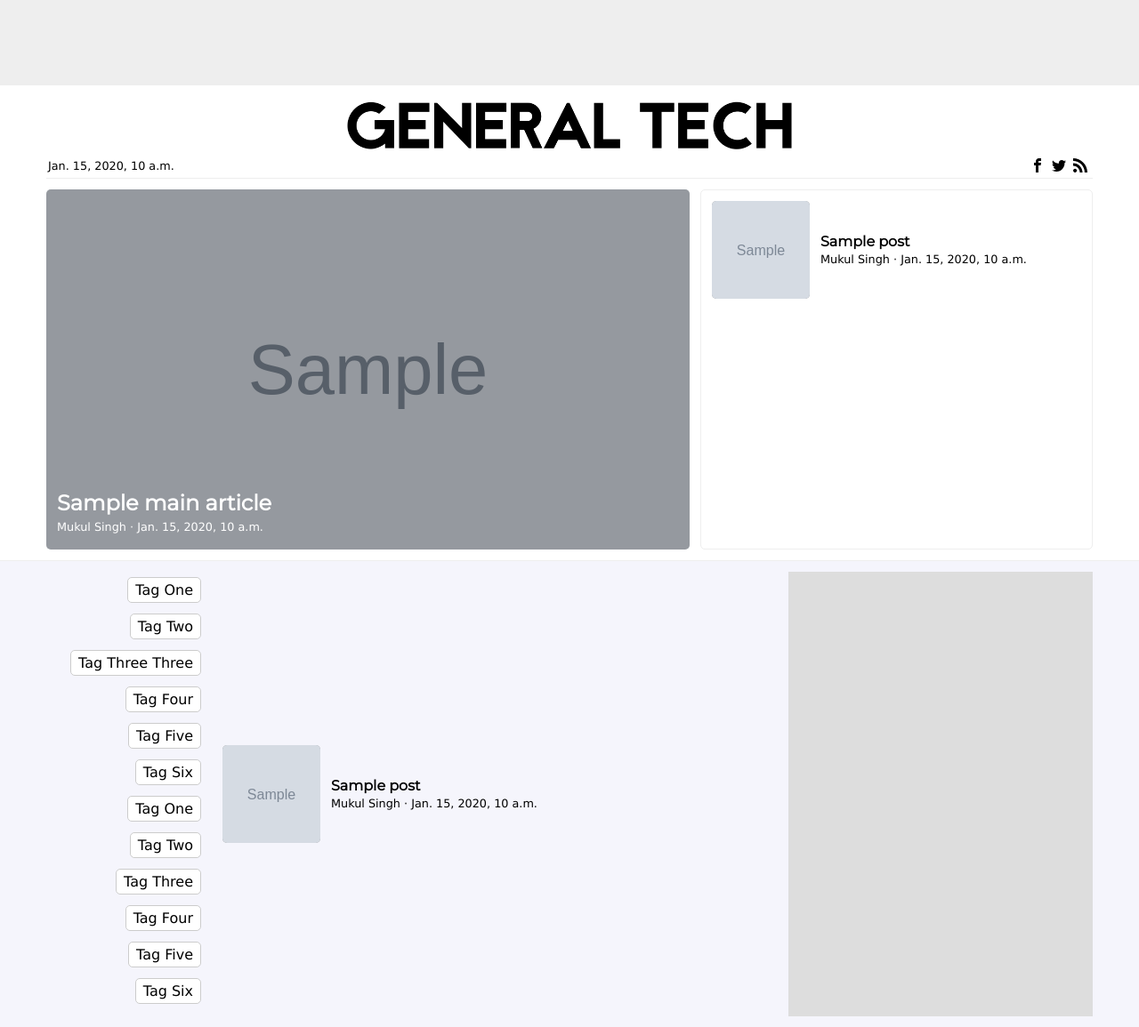
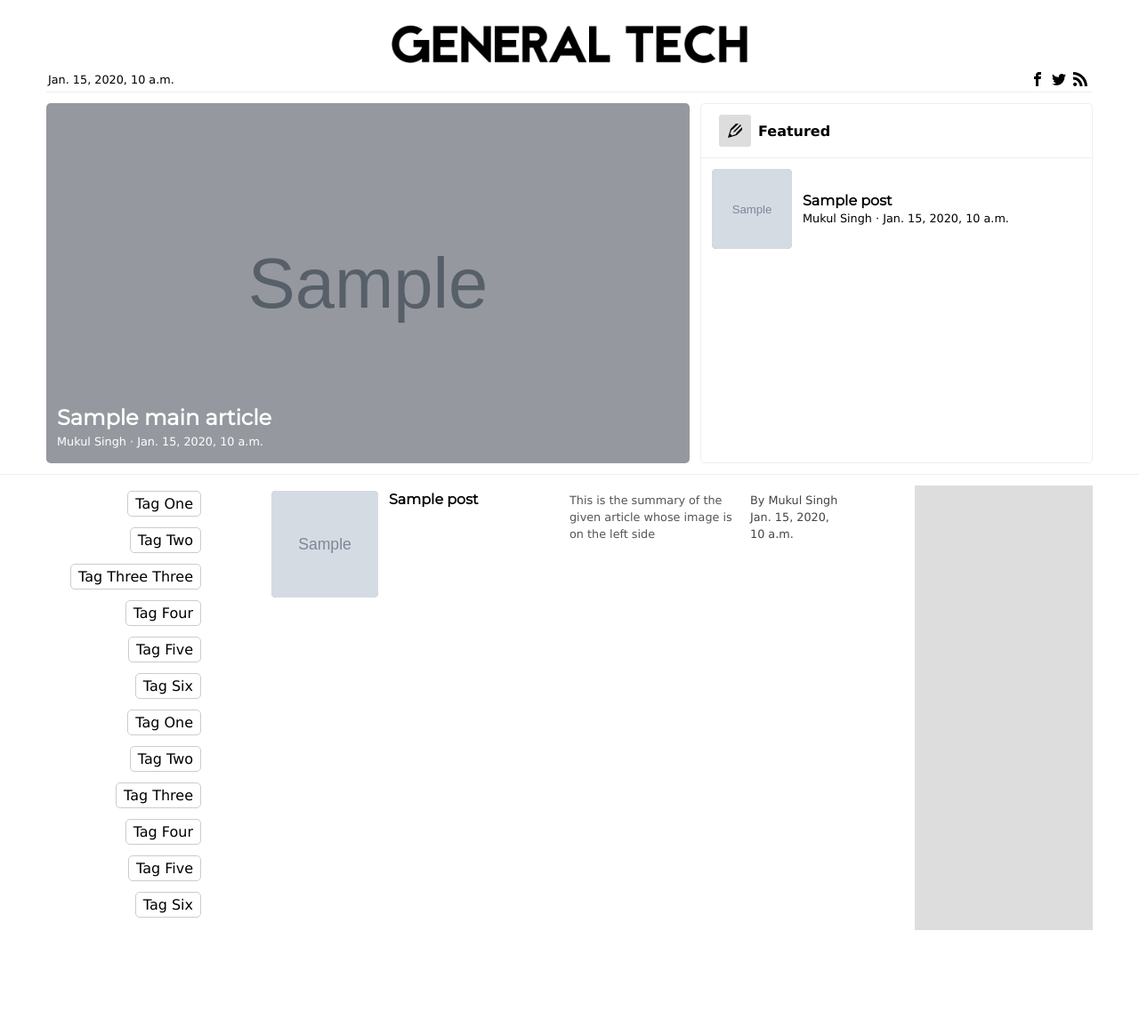
Before and after one commit to TheGeneralTech/inception_general_tech_website, a Django app: template generaltech/templates/generaltech/index.html in a window 1280 px wide. Shown: the whole page at 89% size. After the commit the page ends 1046 px from the top, so only its background shows below. Run offline with Django 3.2, Linux system fonts and the light colour scheme; the template is opened without the code that fills it: most values are stand-ins (such as "Sample title", 1, 10 or a date in 2020); grey boxes marked "Sample" are stand-in pictures.

Commit message:
added description for larger screens

```diff
--- a/generaltech/static/css/base.css
+++ b/generaltech/static/css/base.css
@@ -15,6 +15,6 @@ p, a {
 }
 #advert_top {
     width: 100%;
-    height: 6em;
+    height: auto;
     background-color: #eee;
 }
--- a/generaltech/static/css/index.css
+++ b/generaltech/static/css/index.css
@@ -11,7 +11,8 @@
 #more_content_background {
     width: 100%;
     height: auto;
-    background-color: #f5f5fc;
+    /* background-color: #f5f5fc; */
+    background-color: #fff;
     border-top: #eee solid 1px;
 }
 #more_content {
@@ -56,12 +57,13 @@ header {
 }
 #date_today {
     padding: 2px;
+    margin: 0;
     font-size: .8em;
 }
 
 #logo {
     width: 100%;
-    max-width: 500px;
+    max-width: 400px;
     display: block;
     margin: 12px auto 6px;
 }
@@ -101,7 +103,7 @@ header {
     padding: 12px;
     height: auto;
 }
-#main_article_cont p,h2 {
+#main_article_cont p, #main_article_cont h2 {
     display: inline;
     color: #fff;
 }
@@ -120,6 +122,27 @@ header {
     border-radius: 5px;
     position: relative;
 }
+#side_articles header {
+    padding: 12px;
+    width: 100%;
+    display: flex;
+    flex-direction: row;
+    align-items: center;
+    border-bottom: 1px solid #eee;
+}
+#side_articles header div {
+    background-color: #ddd;
+    border-radius: 3px;
+    width: 36px;
+    height: 36px;
+    padding: 10px;
+    margin-left: 8px;
+}
+#side_articles header p {
+    display: inline;
+    margin: 0;
+    margin-left: 8px;
+}
 .side_article_cont {
     width: 100%;
     padding: 12px;
@@ -131,15 +154,15 @@ header {
     align-items: center;
 }
 .side_article_cont img {
-    width: 110px;
-    height: 110px;
+    width: 90px;
+    height: 90px;
     margin-right: 12px;
     object-fit: cover;
     border: #ccc solid 0;
     border-radius: 5px;
     background-color: #999;
 }
-.side_article_cont h4, p {
+.side_article_cont h4, .side_article_cont p {
     display: inline;
 }
 .side_article_cont p {
@@ -163,13 +186,14 @@ header {
     width: 100%;
     height: auto;
     display: flex;
-    flex-direction: column;
+    flex-direction: row;
+    flex-wrap: wrap;
     padding: 6px;
+    justify-content: center;
 }
 .norm_article_cont {
-    flex: 1 1 auto;
-    width: 100%;
-    max-width: 600px;
+    flex: 1 1 450px;
+    max-width: 650px;
     margin: 6px;
     padding: 6px;
     height: auto;
@@ -177,7 +201,13 @@ header {
     text-decoration: none;
     display: flex;
     flex-direction: row;
-    align-items: center;
+}
+.article_description {
+    color: #555;
+    display: none;
+}
+.article_details {
+    color: #444;
 }
 .norm_article_img {
     width: 110px;
@@ -187,9 +217,11 @@ header {
     border: #ccc solid 0;
     border-radius: 5px;
     background-color: #999;
+    flex: unset;
 }
-.norm_article_cont summary h4, p {
+.norm_article_cont summary h4, .norm_article_cont summary p {
     margin: 0;
+    display: inline;
 }
 .norm_article_cont summary  p {
     font-size: .8em;
@@ -225,6 +257,12 @@ header {
 
 /* Responsive config */
 
+@media only screen and (min-width: 400px) {
+    .article_description {
+        display: block;
+    }
+}
+
 @media only screen and (min-width: 550px) {
     #more_content {
         flex-direction: row;
@@ -250,6 +288,9 @@ header {
 }
 
 @media only screen and (min-width: 650px) {
+    #logo {
+        margin: 28px auto 0;
+    }
     #main_content, #side_articles {
         align-items: stretch;
     }
@@ -264,17 +305,36 @@ header {
 
 @media only screen and (min-width: 800px) {
     #logo {
-        margin: 18px auto 0;
+        margin: 28px auto 0;
     }
     #social_links a svg {
         margin: 4px;
+    }
+    .norm_article_img {
+        width: 120px;
+        height: 120px;
+    }
+    .norm_article_cont summary {
+        display: flex;
+        flex-direction: row;
+    }
+    .article_title, .article_description {
+        margin-right: 12px;
+        flex: 1 1 200px;
+    }
+    .article_details {
+        flex: 0 0 100px;
+        display: block;
+    }
+    .article_details span {
+        display: none;
     }
 }
 
 @media only screen and (min-width: 1000px) {
     #advert_side {
         display: block;
-        flex: 1 1 300px;
+        flex: 0 1 200px;
         margin: 12px;
         /* position: sticky;
         position: -webkit-sticky;
--- a/generaltech/templates/generaltech/index.html
+++ b/generaltech/templates/generaltech/index.html
@@ -41,16 +41,29 @@
     <span class="curtain"></span>
     <summary>
         <h2>{{ main_article.title }}</h2><br>
-        <p id="writer">Mukul Singh</p><p> · </p><p id="publish_date">{{ main_article.created_on }}</p>
+        <p id="writer">Mukul Singh</p><p> · </p><p id="publish_date">
+            {{ main_article.created_on }}
+        </p>
     </summary>
 </a>
 <div id="side_articles">
+    <header>
+        <div>
+            <svg viewBox="0 0 100 100" width="16" height="16">
+                <use xlink:href="#icon-pencil2"></use>
+            </svg>
+        </div>
+        <p><b>Featured</b></p>
+
+    </header>
     {% for post in featured_posts %}
         <a class="side_article_cont" href="{% url 'article' post.url %}">
             <img id="article2_img" src="{{ post.titleImage }}" alt="fix_me" />
             <summary>
                 <h4>{{ post.title }}</h4><br>
-                <p id="writer">Mukul Singh</p><p> · </p><p id="publish_date">{{ post.created_on }}</p>
+                <p id="writer">Mukul Singh</p><p> · </p><p id="publish_date">
+                    {{ post.created_on }}
+                </p>
             </summary>
         </a>
         {% if not forloop.last %}<footer><hr></footer>{% endif %}
@@ -78,8 +91,13 @@
             <a class="norm_article_cont" href="{% url 'article' post.url %}">
                 <img class="norm_article_img" src="{{ post.titleImage }}" alt="fix_me" />
                 <summary>
-                    <h4>{{ post.title }}</h4>
-                    <p id="writer">Mukul Singh</p><p> · </p><p id="publish_date">{{ post.created_on }}</p>
+                    <div class="article_title"><h4>{{ post.title }}</h4><br></div>
+                    <div class="article_description"><p>This is the summary of the given article whose image is on the left side</p></div>
+                    <div class="article_details">
+                        <p id="writer">By Mukul Singh</p>
+                        <span> · </span>
+                        <p id="publish_date">{{ post.created_on }}</p>
+                    </div>
                 </summary>
             </a>
         {% endfor %}
```
Also changed, not shown: generaltech/templates/generaltech/symbol-defs.svg.
